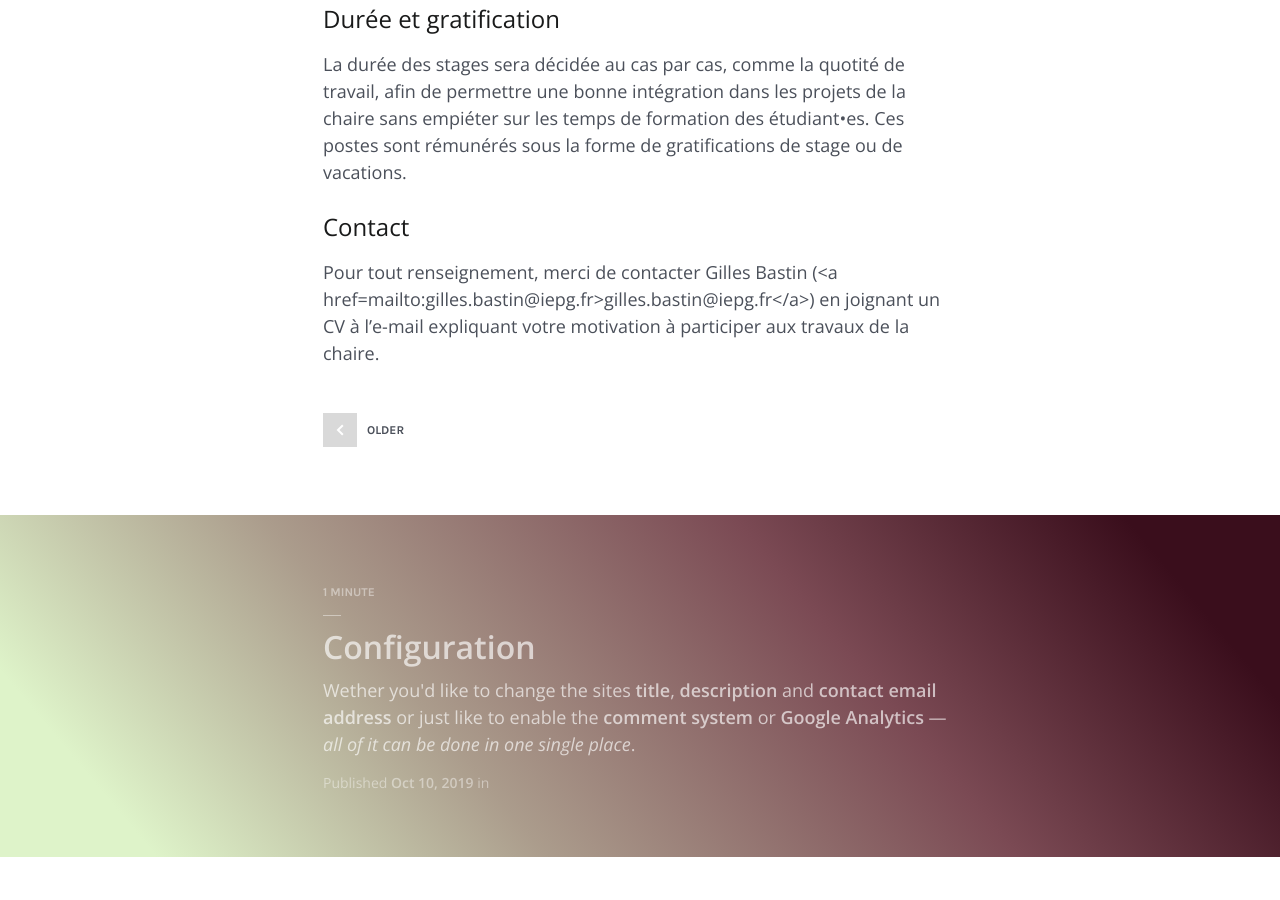
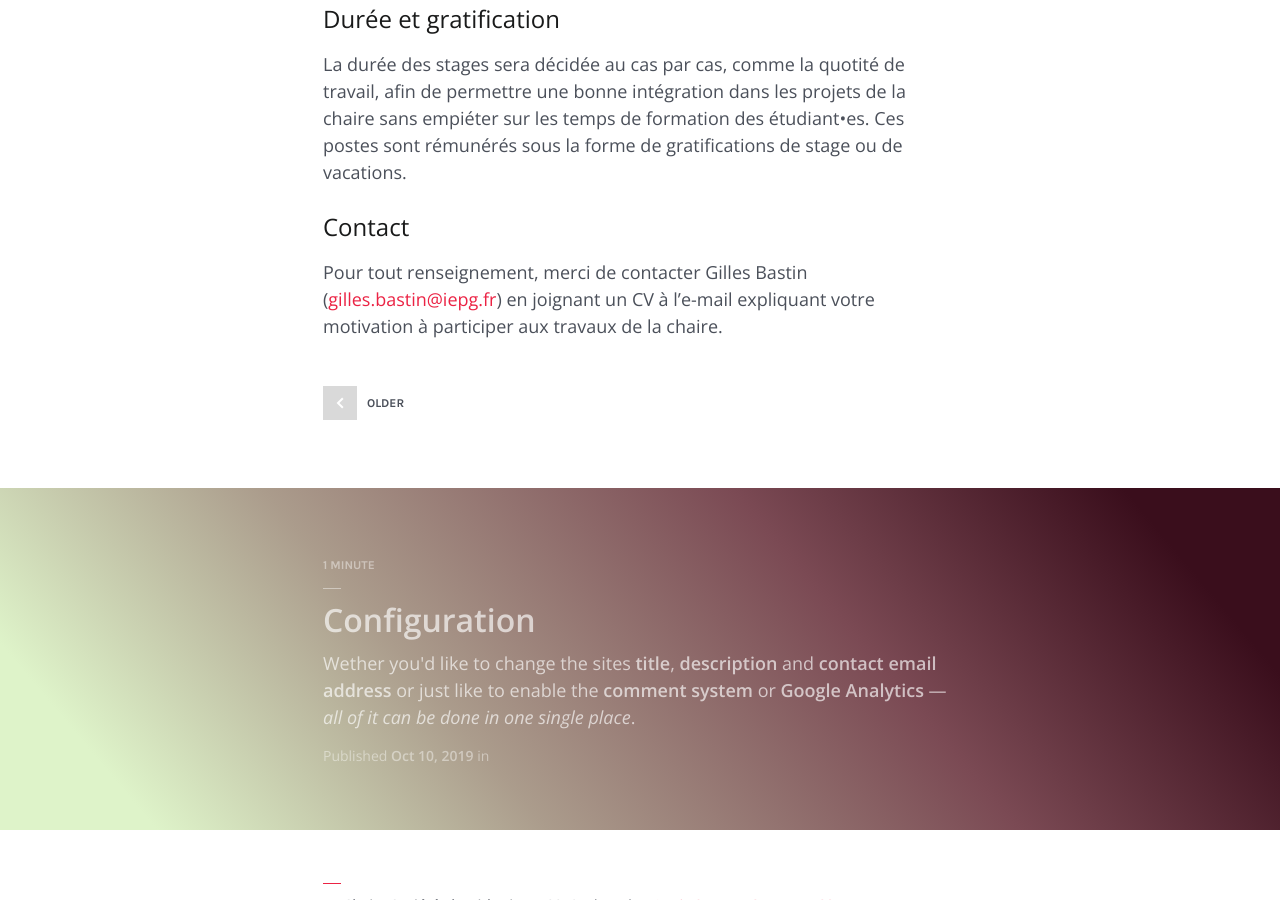
Before and after one commit to gillesbastin/algorithmicsociety, a Jekyll site: the page built from _posts/2019-10-17-La-chaire-recrute-des-assistants-de-recherche.md, in a window 1280 px wide and 900 px high, scrolled down 1388 px. Built offline with Jekyll 4.4.1, drawn with Linux system fonts in a browser that asks for light colours.

Commit message:
Update 2019-10-17-La-chaire-recrute-des-assistants-de-recherche.md

```diff
--- a/_posts/2019-10-17-La-chaire-recrute-des-assistants-de-recherche.md
+++ b/_posts/2019-10-17-La-chaire-recrute-des-assistants-de-recherche.md
@@ -34,4 +34,4 @@ La durée des stages sera décidée au cas par cas, comme la quotité de travail
 Ces postes sont rémunérés sous la forme de gratifications de stage ou de vacations.
 
 ## Contact
-Pour tout renseignement, merci de contacter Gilles Bastin (<a href=mailto:gilles.bastin@iepg.fr>gilles.bastin@iepg.fr</a>) en joignant un CV à l'e-mail expliquant votre motivation à participer aux travaux de la chaire.
+Pour tout renseignement, merci de contacter Gilles Bastin (<a href="mailto:gilles.bastin@iepg.fr">gilles.bastin@iepg.fr</a>) en joignant un CV à l'e-mail expliquant votre motivation à participer aux travaux de la chaire.
```
